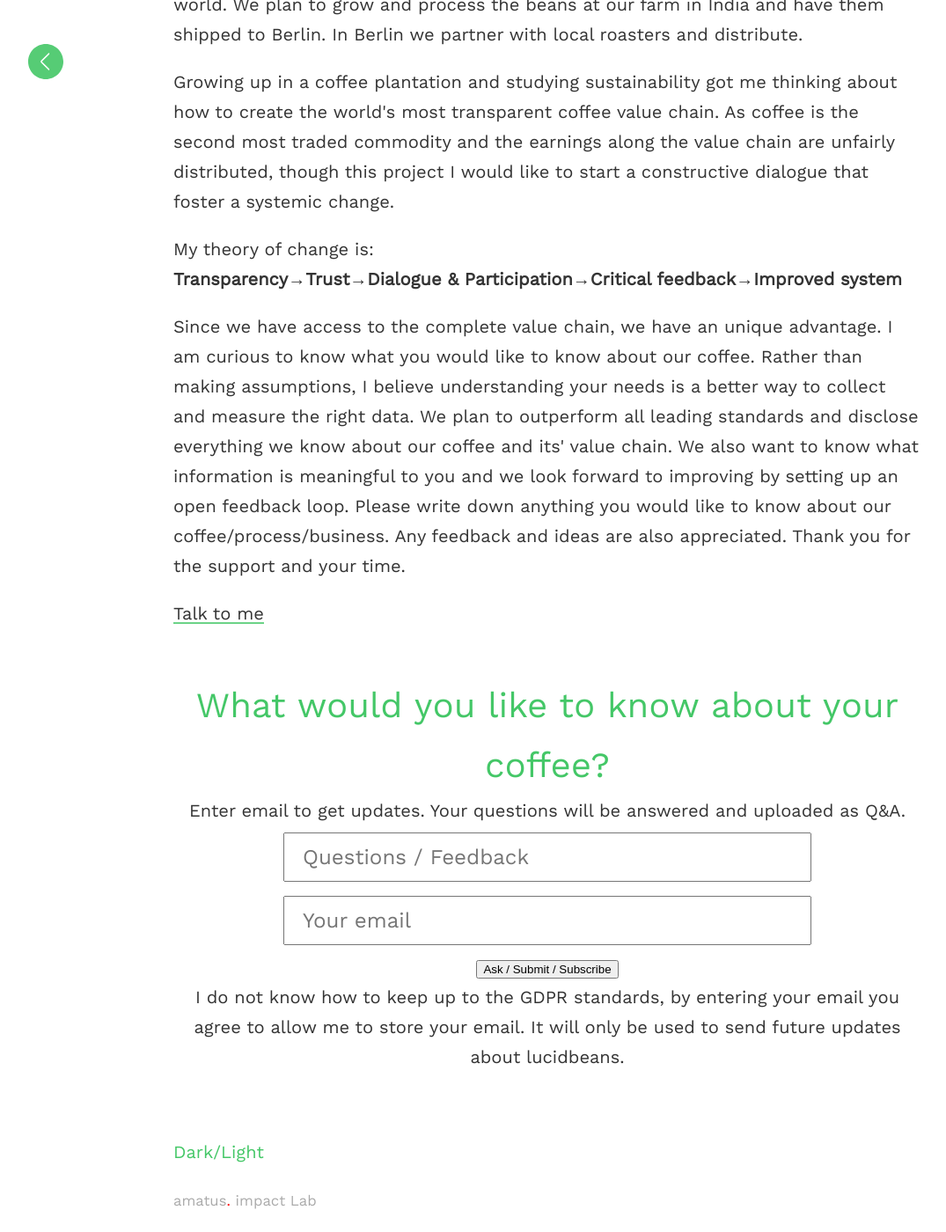
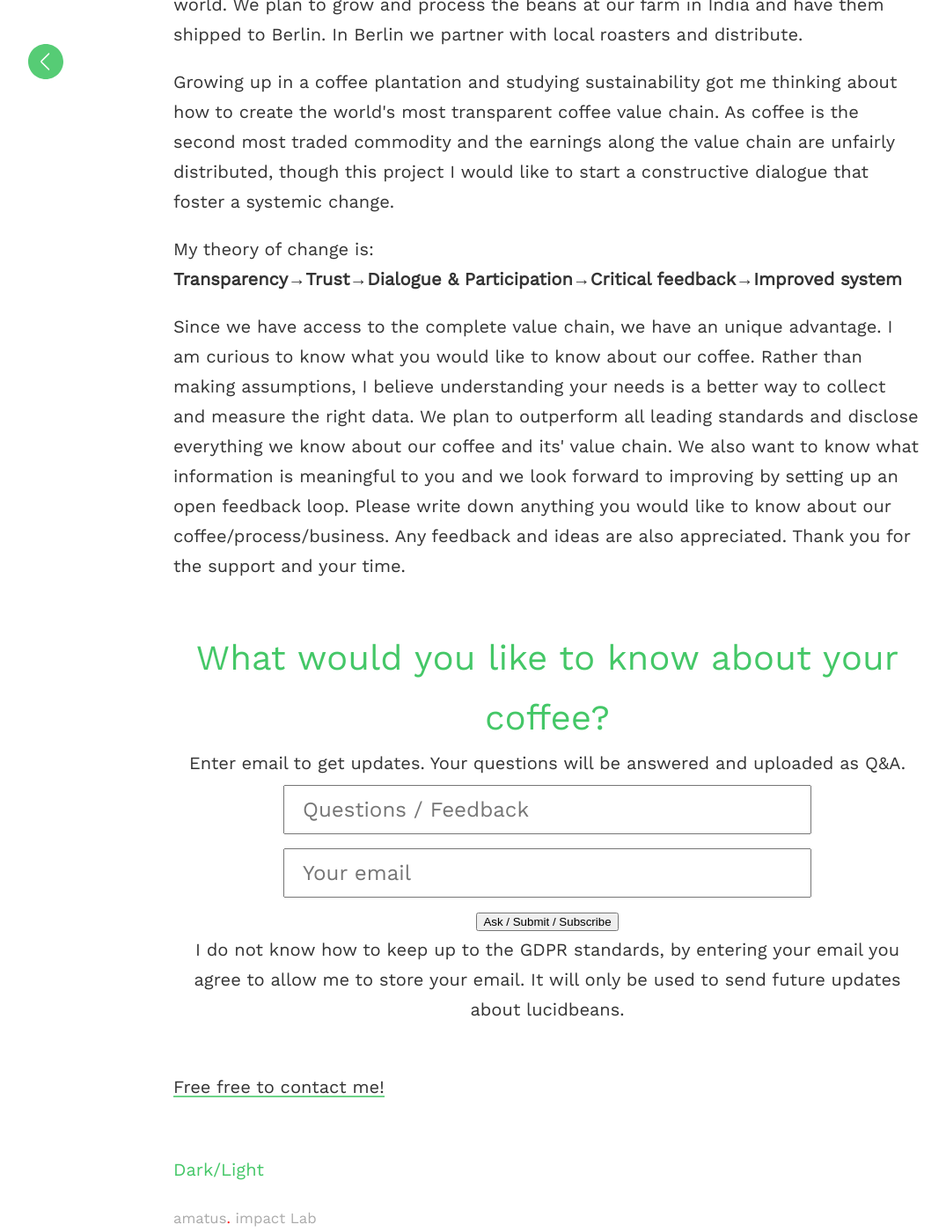
Before and after one commit to devpramoth/lucidbeans, a Jekyll site: the page built from index.html, in a window 1280 px wide and 1400 px high, scrolled down 728 px. Shown: the whole window at 88% size, without its empty margins (18-1093 px from the left). Built offline with Jekyll 4.4.1, drawn with Linux system fonts in a browser that asks for light colours.

Commit message:
Update index.html

```diff
--- a/index.html
+++ b/index.html
@@ -15,9 +15,6 @@ My theory of change is:</br>
 
 <p>Since we have access to the complete value chain, we have an unique advantage. I am curious to know what you would like to know about our coffee. Rather than making assumptions, I believe understanding your needs is a better way to collect and measure the right data. We plan to outperform all leading standards and disclose everything we know about our coffee and its' value chain. We also want to know what information is meaningful to you and we look forward to improving by setting up an open feedback loop. Please write down anything you would like to know about our coffee/process/business. Any feedback and ideas are also appreciated. Thank you for the support and your time.</p>
 
-
-<p><a href="mailto:dev.pramoth@gmail.com" title="Email ID">Talk to me</a> </p>
-
 <br>
 <!--     formsheet  -->
 <div align="center"><span style="color:#44c767; font-size: 30pt; font-family: 'Work Sans', sans-serif;">What would you like to know about your coffee?</span>
@@ -34,7 +31,8 @@ Enter email to get updates. Your questions will be answered and uploaded as Q&A.
 I do not know how to keep up to the GDPR standards, by entering your email you agree to allow me to store your email. It will only be used to send future updates about lucidbeans.
 </br>
 </div>
-<br>
+</br>
+<p><a href="mailto:dev.pramoth@gmail.com" title="Email ID">Free free to contact me!</a> </p>
 
 {% for post in site.posts %}
     <h2><a href="{{post.url | prepend: site.baseurl}}">{{post.title}}</a></h2>
```
